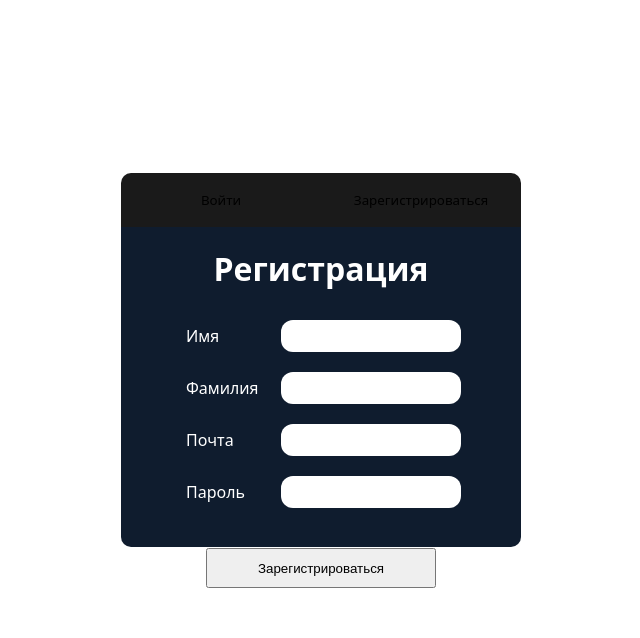
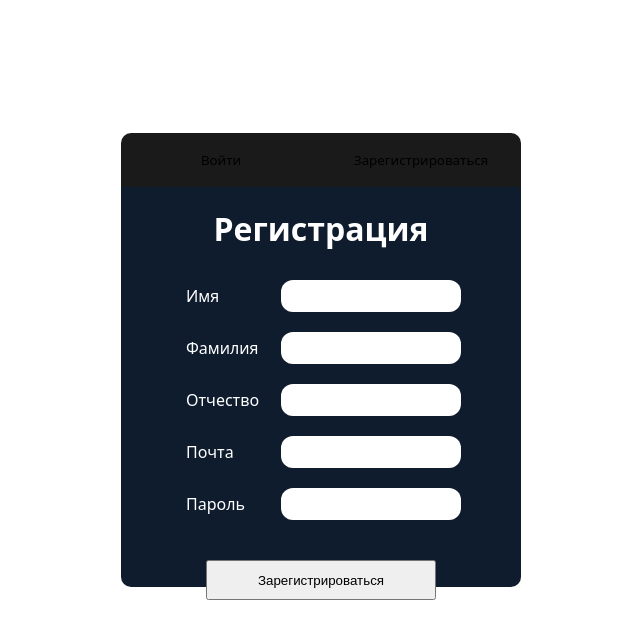
Before and after one commit to krino45/Hackathon_school21_2024, a Vue app in the folder system-events/: page /login in a window 1280 px wide. Both pictures are taken after a click on the button "Зарегистрироваться". Shown: the top 638 px of the page, without its empty margins (319-959 px from the left). Built offline with nearby package versions, Linux system fonts and the light colour scheme; a web font is replaced by a local one.

Commit message:
resize block

```diff
--- a/system-events/src/views/LoginView.vue
+++ b/system-events/src/views/LoginView.vue
@@ -46,6 +46,10 @@
                     </div>
                     <div class="field-form">
                         <label for="">Фамилия</label>
+                        <input type="text" required>
+                    </div>
+                    <div class="field-form">
+                        <label for="">Отчество</label>
                         <input type="text" required>
                     </div>
                     <div class="field-form">
@@ -128,7 +132,7 @@
 
     .reg-block {
         width: 50vh;
-        height: 40vh;
+        height: 50vh;
 
         display: flex;
         flex-direction: column;
```
